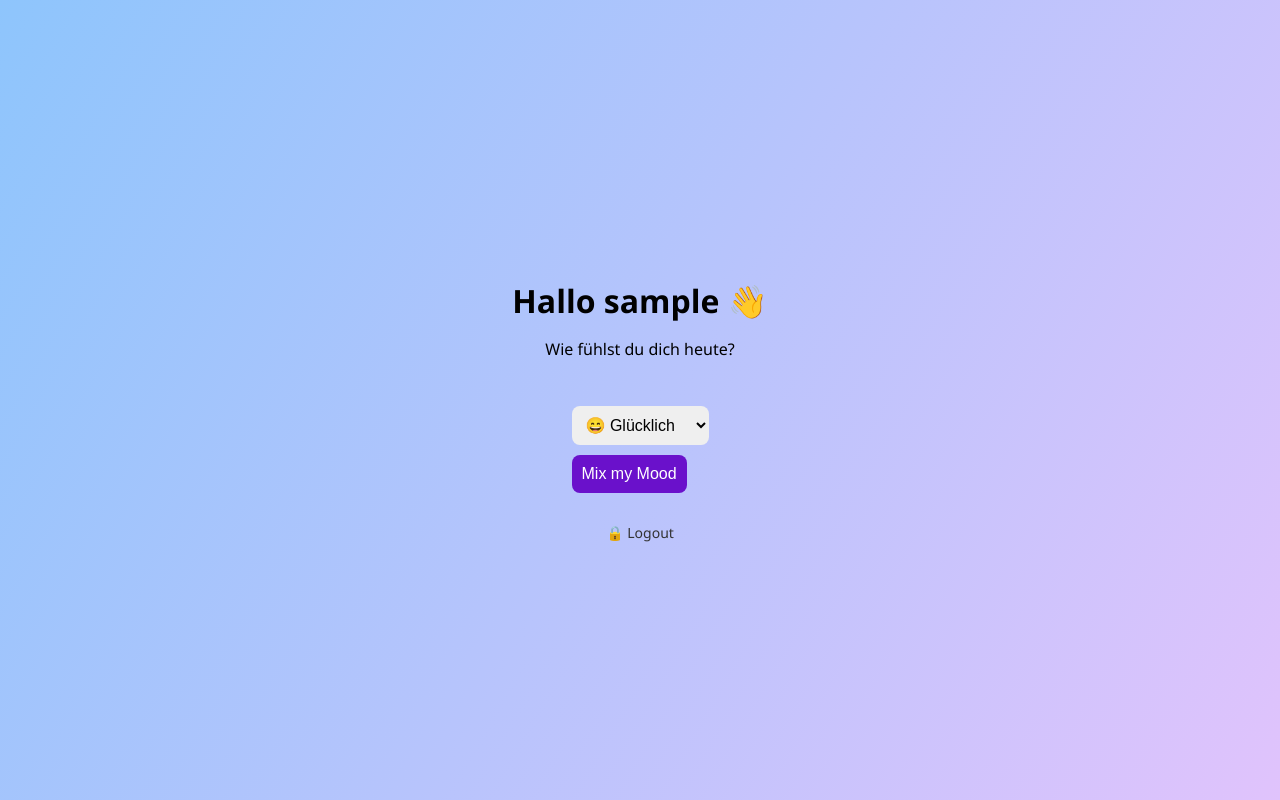
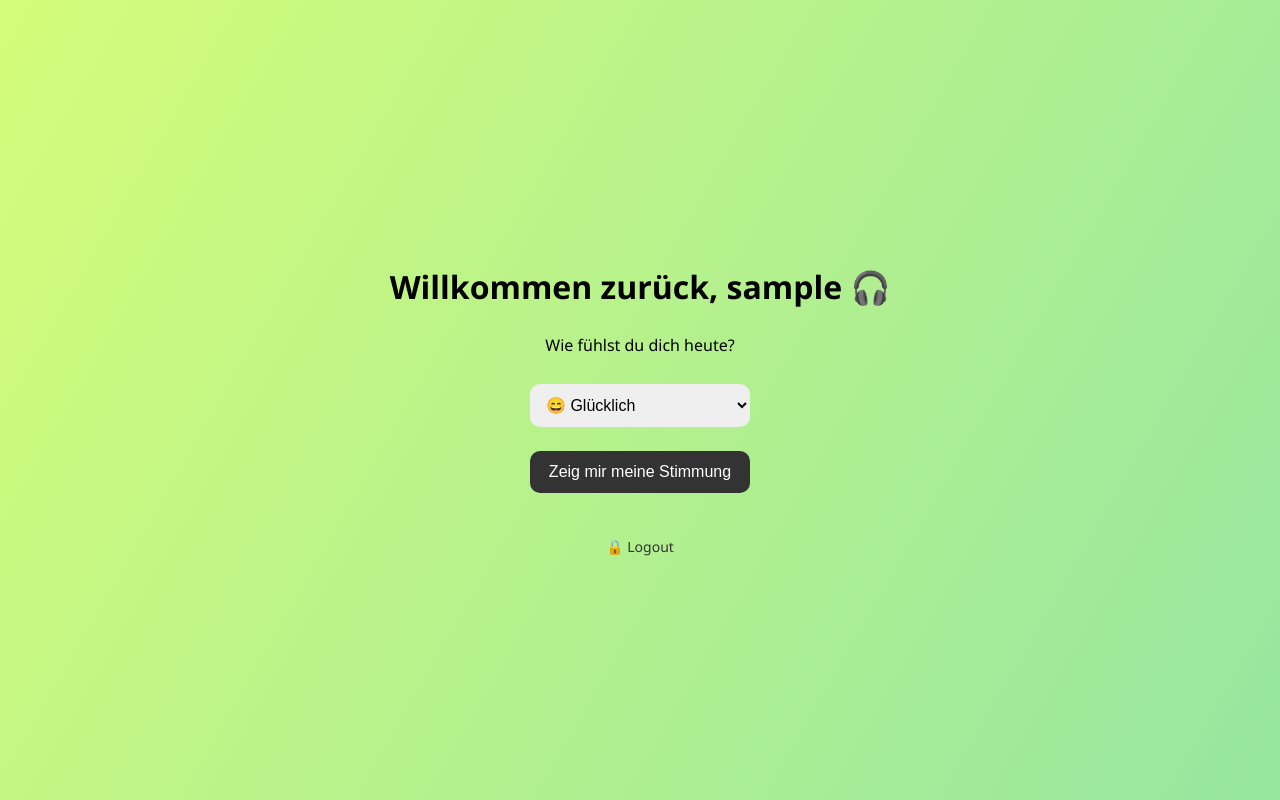
Before and after one commit to Loeschich/MoodMixer2.0, a Flask app: page /home in a window 1280 px wide. Run offline with Flask 3, Linux system fonts and the light colour scheme; the visitor is signed in with stand-in values (Sample User, id 1).

Commit message:
Update home.html

```diff
--- a/templates/home.html
+++ b/templates/home.html
@@ -7,44 +7,49 @@
   <style>
     body {
       margin: 0;
+      padding: 0;
       font-family: 'Segoe UI', sans-serif;
-      background: linear-gradient(120deg, #8ec5fc, #e0c3fc);
+      background: linear-gradient(120deg, #d4fc79, #96e6a1);
       display: flex;
       flex-direction: column;
       align-items: center;
       justify-content: center;
-      height: 100vh;
+      min-height: 100vh;
     }
     h1 {
-      margin-bottom: 0;
-    }
-    form {
-      margin-top: 20px;
+      font-size: 32px;
+      margin-bottom: 10px;
     }
     select, button {
-      padding: 10px;
-      margin-top: 10px;
+      padding: 12px;
+      margin: 12px;
+      border-radius: 10px;
+      border: none;
       font-size: 16px;
-      border-radius: 8px;
-      border: none;
-      outline: none;
+      min-width: 220px;
     }
     button {
-      background: #6a11cb;
-      color: white;
+      background-color: #333;
+      color: #fff;
       cursor: pointer;
+      transition: 0.3s;
     }
-    a {
+    button:hover {
+      background-color: #555;
+    }
+    .links {
       margin-top: 30px;
-      display: inline-block;
+    }
+    .links a {
       color: #333;
+      margin: 0 10px;
       text-decoration: none;
       font-size: 14px;
     }
   </style>
 </head>
 <body>
-  <h1>Hallo {{ email }} 👋</h1>
+  <h1>Willkommen zurück, {{ email }} 🎧</h1>
   <p>Wie fühlst du dich heute?</p>
 
   <form method="POST" action="/mood">
@@ -53,11 +58,12 @@
       <option value="sad">😢 Traurig</option>
       <option value="chill">😌 Entspannt</option>
       <option value="motivated">🔥 Motiviert</option>
-    </select>
-    <br>
-    <button type="submit">Mix my Mood</button>
+    </select><br>
+    <button type="submit">Zeig mir meine Stimmung</button>
   </form>
 
-  <a href="/logout">🔒 Logout</a>
+  <div class="links">
+    <a href="/logout">🔒 Logout</a>
+  </div>
 </body>
 </html>
```
